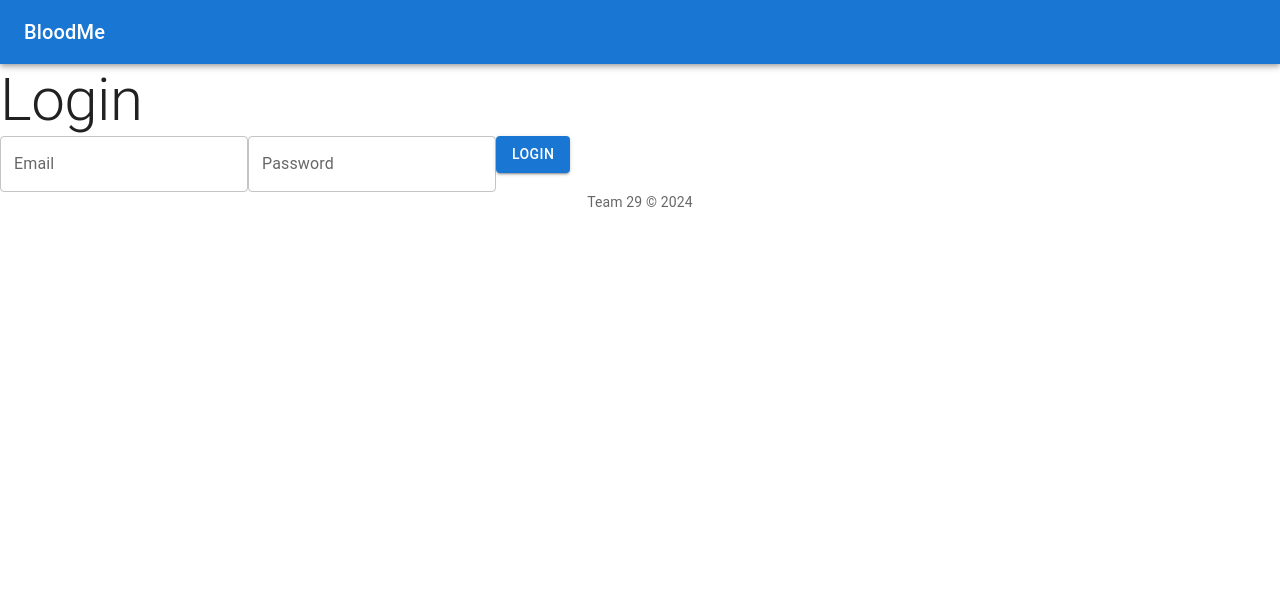
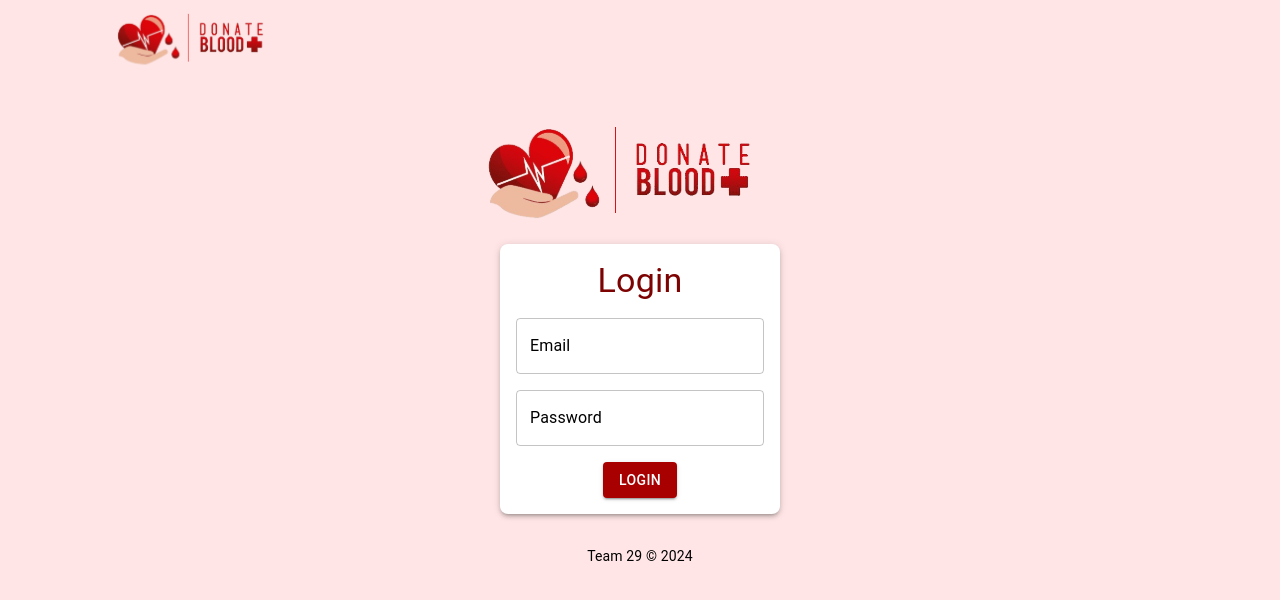
Before and after one commit to tharushasamarawickrama/rad-project-frontend, a React (Create React App) app: page /login in a window 1280 px wide. Shown: the top 600 px of the page. Built offline with nearby package versions, Linux system fonts and the light colour scheme.

Commit message:
add theme and style login page

```diff
--- a/src/App.jsx
+++ b/src/App.jsx
@@ -21,6 +21,20 @@
   const theme = createTheme({
     palette: {
       mode,
+      primary: {
+        main: "#A80000",
+      },
+      secondary: {
+        main: "#FFABAB",
+      },
+      background: {
+        default: "#FFE5E5",
+      },
+      text: {
+        primary: "#7D0202",
+        secondary: "#000000",
+        text: "#fff",
+      },
     },
   });
 
--- a/src/components/NavBar.js
+++ b/src/components/NavBar.js
@@ -1,13 +1,18 @@
 import React from "react";
 import { AppBar, Toolbar, Typography } from "@mui/material";
+import { ReactComponent as Logo } from "../assets/logo.svg";
 
 const NavBar = () => {
   return (
-    <AppBar position="static">
+    <AppBar
+      position="static"
+      elevation={0}
+      sx={{
+        backgroundColor: "transparent",
+      }}
+    >
       <Toolbar>
-        <Typography variant="h6" sx={{ flexGrow: 1 }}>
-          BloodMe
-        </Typography>
+        <Logo height={70} />
       </Toolbar>
     </AppBar>
   );
--- a/src/pages/Login.jsx
+++ b/src/pages/Login.jsx
@@ -1,6 +1,14 @@
-import { Button, TextField, Typography } from "@mui/material";
+import {
+  Box,
+  Button,
+  Container,
+  Paper,
+  TextField,
+  Typography,
+} from "@mui/material";
 import { loginApi } from "../api/api";
 import { useState } from "react";
+import { ReactComponent as Logo } from "../assets/logo.svg";
 
 function Login() {
   const [email, setEmail] = useState("");
@@ -11,8 +19,30 @@
     console.log(response);
   };
   return (
-    <>
-      <Typography variant="h2">Login</Typography>
+    <Container maxWidth="sm">
+      <Box
+        sx={{
+          my: 4,
+          display: "flex",
+          justifyContent: "center",
+          alignItems: "center",
+          flexDirection: "column",
+        }}
+      >
+        <Logo />
+        <Paper
+          elevation={3}
+          sx={{
+            p: 2,
+            mt: 2,
+            borderRadius: 2,
+            display: "flex",
+            flexDirection: "column",
+            alignItems: "center",
+            gap: 2,
+          }}
+        >
+          <Typography variant="h4">Login</Typography>
           <TextField
             label="Email"
             type="email"
@@ -28,7 +58,9 @@
           <Button variant="contained" color="primary" onClick={handleLogin}>
             Login
           </Button>
-    </>
+        </Paper>
+      </Box>
+    </Container>
   );
 }
 
```
Also changed, not shown: src/assets/logo.svg (added). Lines whose indentation alone changed are shown as unchanged.
